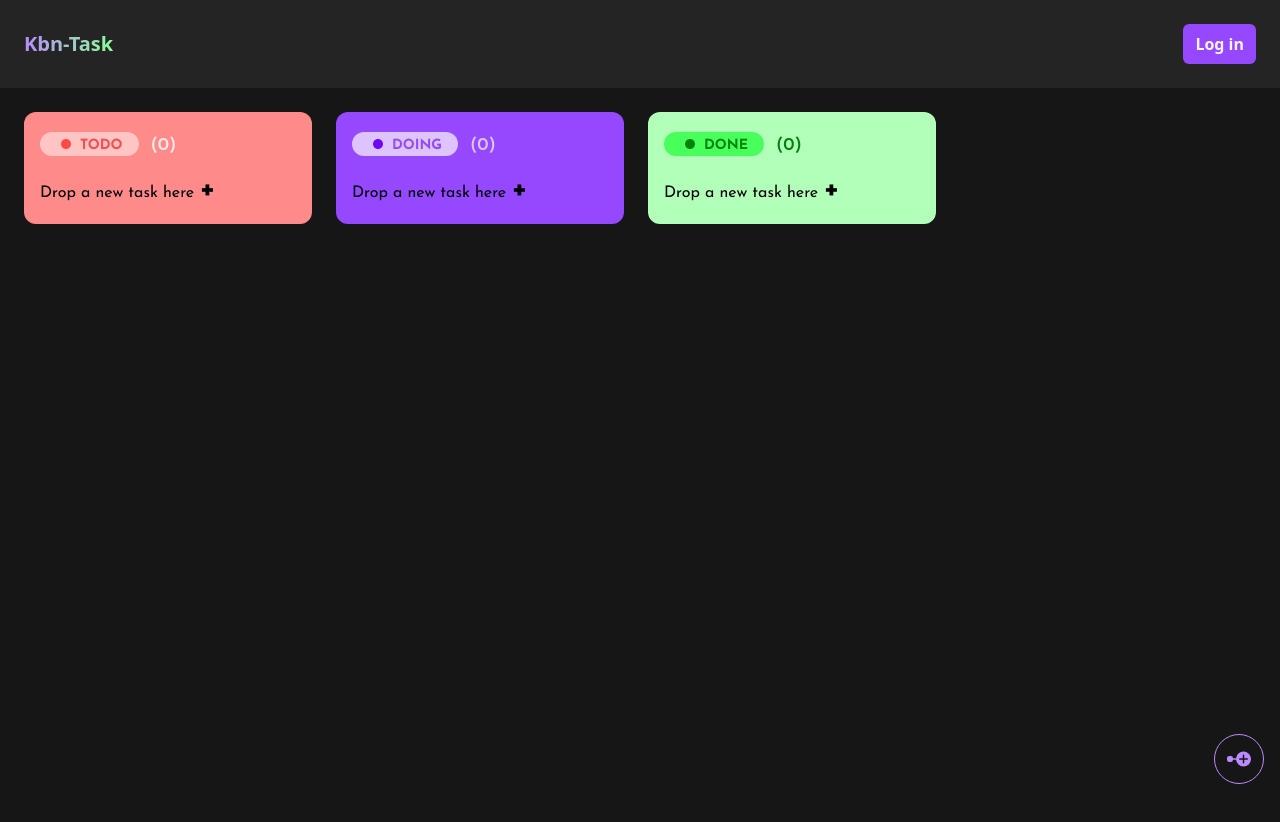
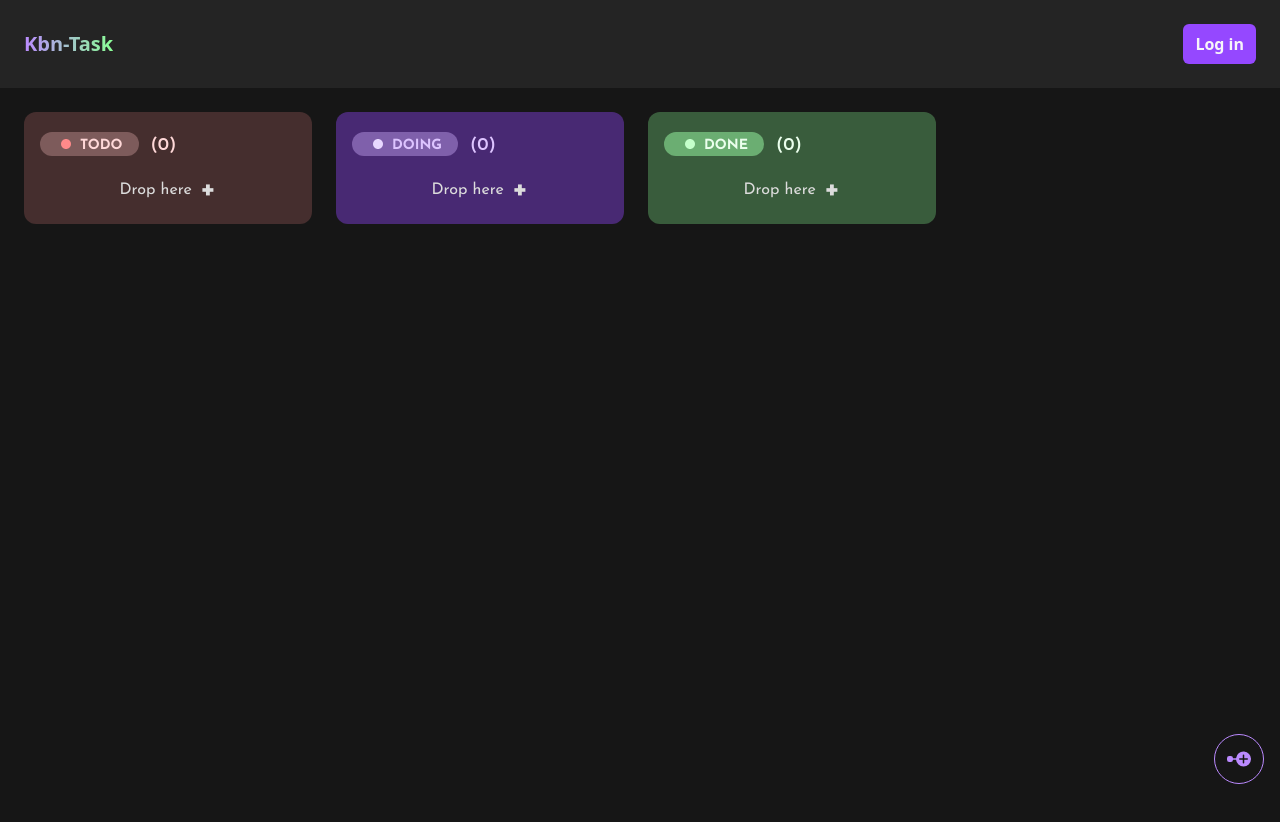
Before and after one commit to lucianosants/kbn-task, a Next.js app: page / in a window 1280 px wide. Shown: the top 822 px of the page. Built offline with nearby package versions, Linux system fonts and the light colour scheme.

Commit message:
`style` update some colors

```diff
--- a/src/components/Section.tsx
+++ b/src/components/Section.tsx
@@ -29,28 +29,28 @@ export default function Section({
 
     const styles = {
         todo: {
-            container: `${defaultStyles.container} bg-danger-500`,
+            container: `${defaultStyles.container} bg-danger-500/20`,
             header: defaultStyles.header,
-            status: `${defaultStyles.status} bg-danger-200`,
-            icon: `text-danger-600`,
-            title: `${defaultStyles.title} text-danger-600`,
-            count: `${defaultStyles.count} text-danger-50`,
+            status: `${defaultStyles.status} bg-danger-200/30`,
+            icon: `text-danger-500`,
+            title: `${defaultStyles.title} text-danger-100`,
+            count: `${defaultStyles.count} text-danger-100`,
         },
         doing: {
-            container: `${defaultStyles.container} bg-primary-600`,
+            container: `${defaultStyles.container} bg-primary-600/40`,
             header: defaultStyles.header,
-            status: `${defaultStyles.status} bg-primary-200`,
-            icon: `text-primary-700`,
-            title: `${defaultStyles.title} text-primary-600`,
+            status: `${defaultStyles.status} bg-primary-300/40`,
+            icon: `text-primary-100`,
+            title: `${defaultStyles.title} text-primary-200`,
             count: `${defaultStyles.count} text-primary-200`,
         },
         done: {
-            container: `${defaultStyles.container} bg-secondary-300`,
+            container: `${defaultStyles.container} bg-secondary-500/30`,
             header: defaultStyles.header,
-            status: `${defaultStyles.status} bg-secondary-600`,
-            icon: `text-secondary-900`,
-            title: `${defaultStyles.title} text-secondary-900`,
-            count: `${defaultStyles.count} text-secondary-900`,
+            status: `${defaultStyles.status} bg-secondary-400/50`,
+            icon: `text-secondary-200`,
+            title: `${defaultStyles.title} text-secondary-50`,
+            count: `${defaultStyles.count} text-secondary-50`,
         },
     };
 
@@ -72,8 +72,8 @@ export default function Section({
                 onDragOver={onDragOver}
             >
                 {children}
-                <p>
-                    Drop a new task here <strong className="text-3xl">+</strong>
+                <p className="flex items-center justify-center gap-2 text-center text-neutral-variant-100">
+                    Drop here <strong className="text-3xl">+</strong>
                 </p>
             </div>
         </section>
--- a/src/components/Todo.tsx
+++ b/src/components/Todo.tsx
@@ -12,13 +12,13 @@ export default function Todo(props: TodoProps) {
     const { content, status } = {
         status: {
             todo: {
-                container: `${defaultStyles} bg-danger-300 text-danger-999`,
+                container: `${defaultStyles} bg-danger-400/50 text-danger-100`,
             },
             doing: {
-                container: `${defaultStyles} bg-primary-300 text-primary-999 rounded-xl`,
+                container: `${defaultStyles} bg-primary-300/50 text-primary-999 rounded-xl`,
             },
             done: {
-                container: `${defaultStyles} bg-secondary-600 text-secondary-999 rounded-xl`,
+                container: `${defaultStyles} bg-secondary-600/50 text-secondary-50 rounded-xl`,
             },
         },
         content: 'line-clamp-3',
```
